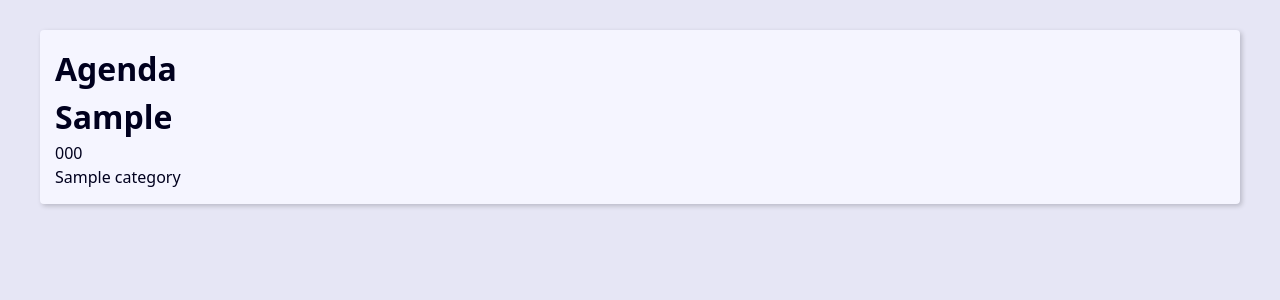
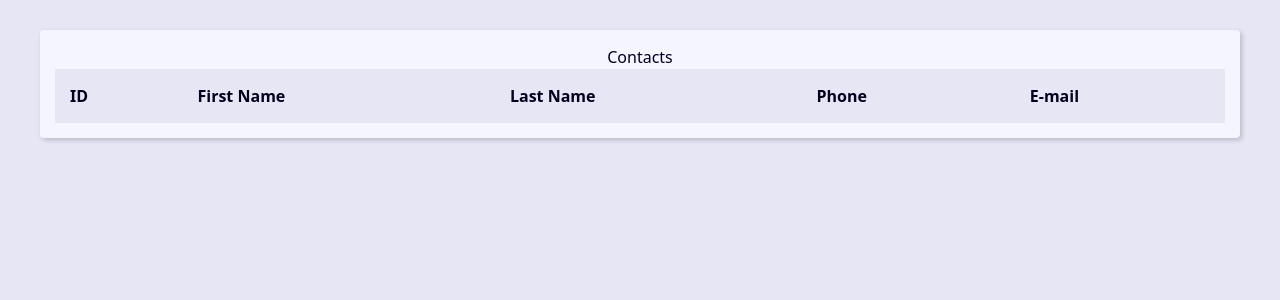
Before and after one commit to ThomasNicholas21/ProjetoAgenda, a Django app: page / in a window 1280 px wide. Shown: the top 300 px of the page. Run offline with Django 4.2, Linux system fonts and the light colour scheme; tables that the repository leaves empty hold one stand-in row (values such as "Sample post"); lists and menus that the app fills with data are empty.

Commit message:
criando tabela

```diff
--- a/contact/templates/contact/index.html
+++ b/contact/templates/contact/index.html
@@ -1,10 +1,21 @@
 {% extends "global/base.html" %}
 
 {% block content %}
-    <h1>Agenda</h1>
-    {% for contact in contacts %}
-    <h1>{{ contact.first_name }}</h1>
-    <div>{{ contact.phone }}</div>
-    <div>{{ contact.category }}</div>
-    {% endfor %}
+    <div class='responsive_table'>
+        <table class="contacts-table">
+            <caption class='table_caption'>
+                Contacts
+            </caption>
+
+            <thead>
+                <tr class="table-row table-row-header">
+                    <th class="table-header">ID</th>
+                    <th class="table-header">First Name</th>
+                    <th class="table-header">Last Name</th>
+                    <th class="table-header">Phone</th>
+                    <th class="table-header">E-mail</th>
+                </tr>
+            </thead>
+        </table>
+    </div>
 {% endblock content %}
```
